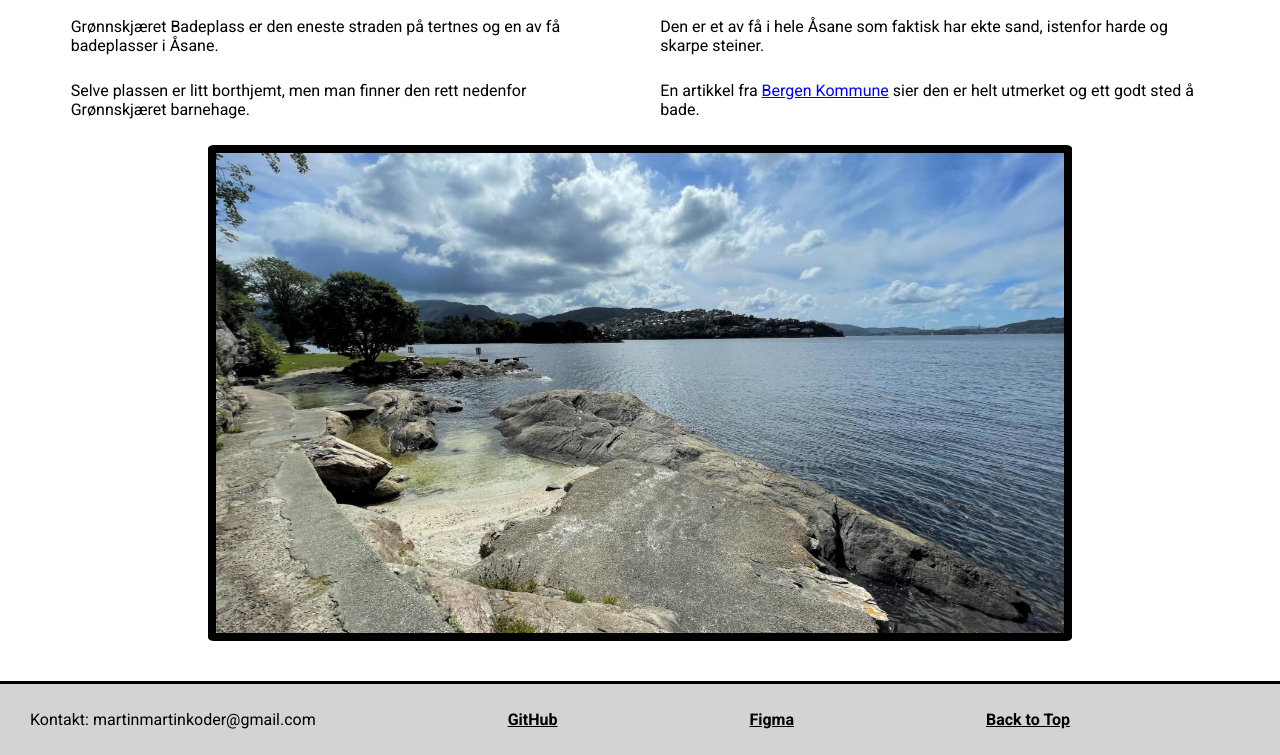
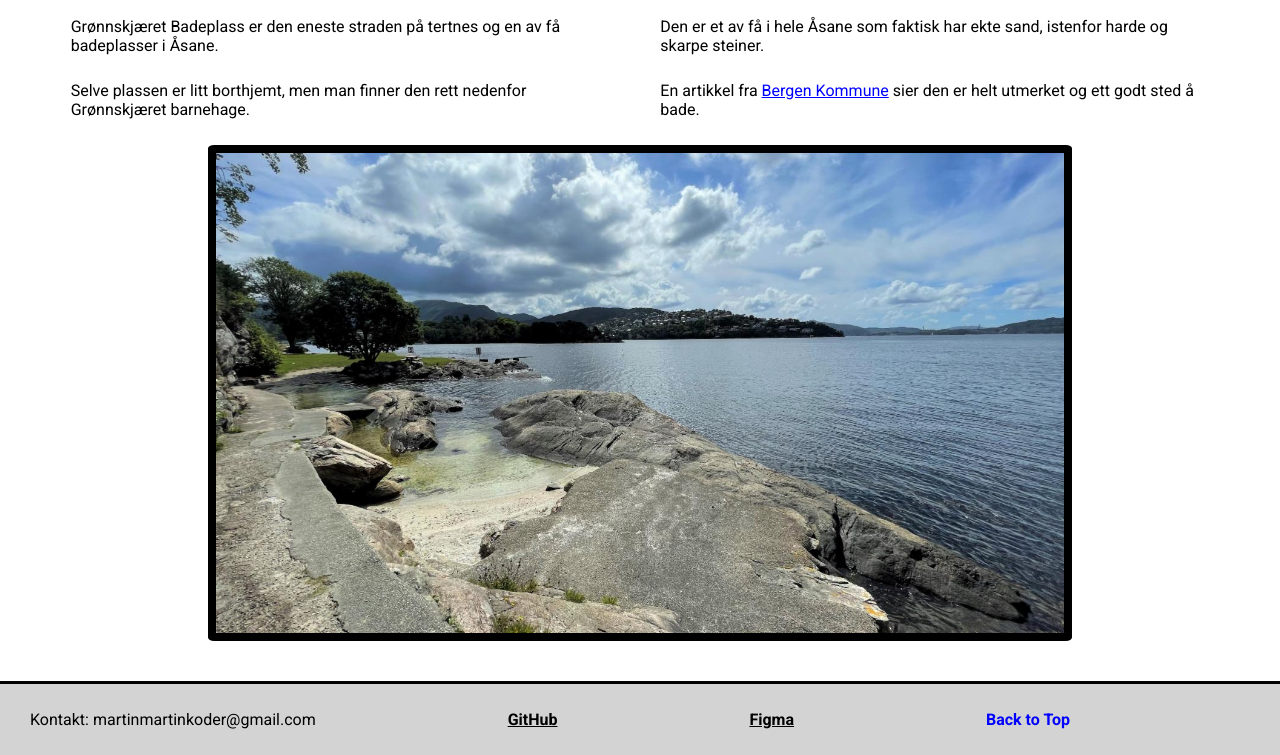
Before and after one commit to Martin-koder1/Kurs-Oppgave-5, a website: page index.html in a window 1280 px wide. Shown: the part 1832-2587 px from the top of the page. Drawn offline with nearby package versions, Linux system fonts and the light colour scheme.

Commit message:
cleaned visuals

```diff
--- a/index.html
+++ b/index.html
@@ -76,7 +76,7 @@
           <p>Kontakt: martinmartinkoder@gmail.com</p>
           <a class="FooterLinks" href="https://github.com/Martin-koder1/Kurs-Oppgave-5"><p>GitHub</p></a>
           <a class="FooterLinks" href="https://www.figma.com/design/pWr5qzuKzXGPqQqi9e4VvK/Kurs-Oppgave-5?node-id=0-1&t=8SqHduiKLR497hXC-1"><p>Figma</p></a>
-          <a class="FooterLinks" href="#Top"><p>Back to Top</p></a>
+          <a class="TopLink" href="#Top"><p>Back to Top</p></a>
         </div>
       </nav>
     </footer>
--- a/style.css
+++ b/style.css
@@ -164,3 +164,15 @@ footer {
 .FooterLinks:hover {
     border: none;
 }
+
+.TopLink {
+    border: none;
+    background: none;
+    padding: 0;
+    text-decoration: none;
+    color: blue;
+}
+
+.TopLink:hover {
+    border: none;
+}
```
